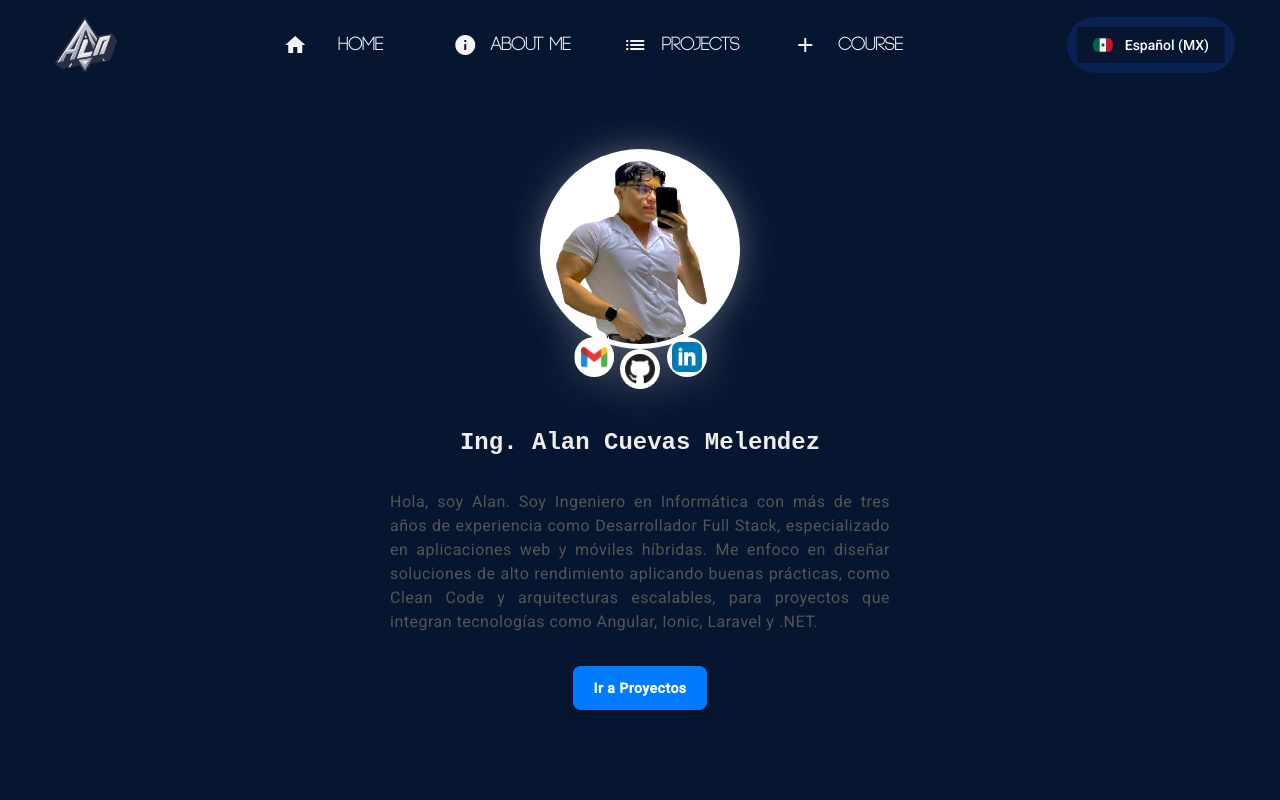
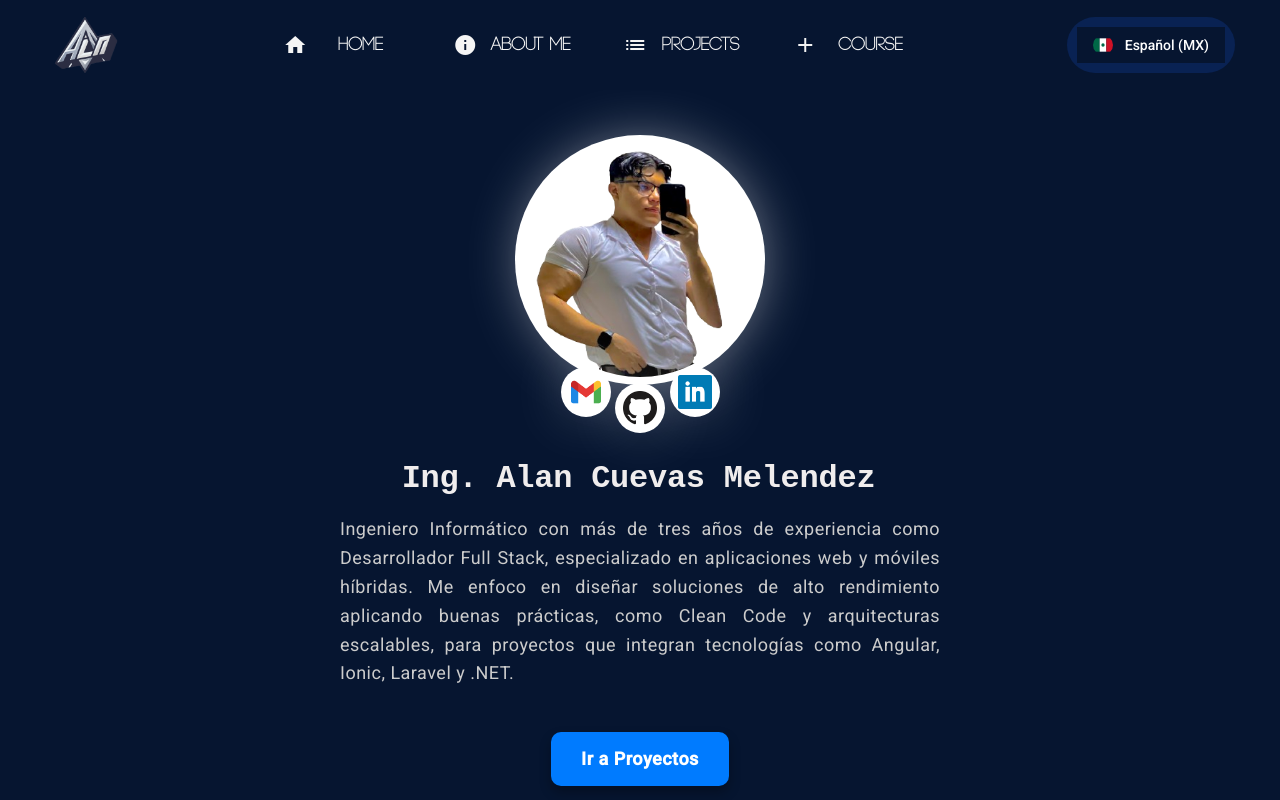
Before and after one commit to AlanMelendez/portfolio-2024, an Angular app: page /home in a window 1280 px wide. Built offline with nearby package versions, Linux system fonts and the light colour scheme.

Commit message:
title changed and add new feature

```diff
--- a/src/app/components/home/components/about-me/about-me.component.css
+++ b/src/app/components/home/components/about-me/about-me.component.css
@@ -1,10 +1,11 @@
 /* Contenedor Principal */
-.container-total{
+.container-total {
   width: 100% !important;
   height: 100vh;
   display: flex;
   justify-content: center;
 }
+
 .portfolio-container {
   width: 100%;
   height: 100%;
@@ -12,7 +13,7 @@
   flex-direction: column;
   align-items: center;
   text-align: center;
-  padding: 20px;
+  padding: 30px; /* Aumentado para mayor espacio */
   background-color: rgb(6, 21, 48);
 }
 
@@ -22,7 +23,6 @@
   flex-direction: column;
   justify-content: center;
   align-items: center;
-  /* margin-bottom: 20px; */
   height: 100%;
 }
 
@@ -31,26 +31,27 @@
   display: flex;
   justify-content: center;
   align-items: center;
-  padding: 10px;
+  padding: 15px; /* Aumentado para mayor espacio alrededor de la imagen */
 }
 
 .profile-image {
-  width: 200px;
-  height: 200px;
+  width: 250px; /* Aumentado de 200px a 250px */
+  height: 250px; /* Aumentado de 200px a 250px */
   border-radius: 50%;
   object-fit: cover;
-  margin-bottom: 20px;
+  margin-bottom: 30px; /* Mayor espacio debajo de la imagen */
   background-color: white;
-  box-shadow: 1px 0px 46px -10px rgba(255, 255, 255, 0.51);
-  padding: 5px;
+  box-shadow: 2px 0px 56px -8px rgba(255, 255, 255, 0.51); /* Sombra ajustada */
+  padding: 8px; /* Aumentado para destacar el borde blanco */
 }
 
+/* Estilos de los Iconos Sociales */
 .social-icons {
   position: absolute;
   top: 50%;
   left: 50%;
-  width: 250px;
-  height: 250px;
+  width: 300px; /* Aumentado para mantener espacio entre los íconos */
+  height: 300px; /* Aumentado para mantener espacio entre los íconos */
   transform: translate(-50%, -50%);
   display: flex;
   justify-content: space-around;
@@ -59,15 +60,11 @@
 
 .social-icons a {
   position: absolute;
-  width: 40px;
-  height: 40px;
+  width: 50px; /* Aumentado de 40px a 50px */
+  height: 50px; /* Aumentado de 40px a 50px */
   border-radius: 50%;
   overflow: hidden;
-  box-shadow: 1px 0px 46px -5px rgba(255, 255, 255, 0.51);
-  img{
-    border-radius: 30%;
-  }
-
+  box-shadow: 2px 0px 56px -8px rgba(255, 255, 255, 0.51); /* Sombra ajustada */
 }
 
 .social-icons a:nth-child(1) { /* GitHub */
@@ -80,7 +77,6 @@
   top: 89%;
   left: 19%;
   transform: translate(28%, -50%);
-
 }
 
 .social-icons a:nth-child(3) { /* LinkedIn */
@@ -89,52 +85,49 @@
   transform: translate(-20%, -50%);
 }
 
-/* Estilos de los Iconos Sociales */
 .img-social {
   width: 100%;
   height: 100%;
   background-color: white;
-  padding: 5px;
+  padding: 8px; /* Aumentado para resaltar los íconos */
 }
 
 /* Estilos para Título */
 .portfolio-title {
-  font-size: 24px;
+  font-size: 32px; /* Aumentado de 24px a 32px */
   font-weight: bold;
-  margin-top: 15px;
-  margin-bottom: 5px;
+  margin-top: 30px; /* Aumentado para mayor separación arriba */
+  margin-bottom: 10px; /* Ajustado */
   font-family: 'Courier New', Courier, monospace;
   color: #f0eded;
-  word-spacing: normal;
-  letter-spacing: normal;
-  line-height: normal;
-  margin-top: 50px;
+  line-height: 1.2; /* Ajuste de line-height para mayor legibilidad */
 }
 
 /* Contenedor Derecho */
 .right-container {
-  max-width: 500px;
+  max-width: 600px; /* Aumentado para mayor espacio de texto */
   height: 100%;
 }
 
 .portfolio-description {
-  font-size: 16px;
-  color: #555;
+  font-size: 18px; /* Aumentado de 16px a 18px */
+  color: #ccc; /* Color ajustado para mejor contraste */
   text-align: justify;
+  line-height: 1.6; /* Mayor espaciado entre líneas */
 }
 
 .portfolio-button {
-  padding: 10px 20px;
-  font-size: 14px;
+  padding: 15px 30px; /* Aumentado para un botón más grande */
+  font-size: 18px; /* Aumentado de 14px a 18px */
   font-weight: bold;
   color: #fff;
   background-color: #007bff;
   border: none;
-  border-radius: 8px;
+  border-radius: 10px; /* Borde redondeado más pronunciado */
   cursor: pointer;
   transition: background-color 0.3s, transform 0.3s;
-  box-shadow: 0 4px 8px rgba(0, 0, 0, 0.2);
-  margin-top: 20px;
+  box-shadow: 0 6px 12px rgba(0, 0, 0, 0.3); /* Sombra ajustada */
+  margin-top: 30px; /* Mayor separación arriba */
 }
 
 .portfolio-button:hover {
@@ -146,3 +139,63 @@
   background-color: #004080;
   transform: translateY(1px);
 }
+
+  /* Tamaño del título */
+  .portfolio-title {
+    /* width: 100%; */
+    /* font-size: 24px; */
+    font-weight: bold;
+    /* color: #333; */
+    display: inline-block;
+    border-right: 3px solid #333;
+    white-space: nowrap;
+    overflow: hidden;
+    animation: blink 0.7s step-end infinite alternate;
+  }
+  @keyframes blink {
+    from, to {
+      border-color: transparent;
+    }
+    50% {
+      border-color: #333;
+    }
+  }
+
+
+@media (max-width: 768px) {
+  /* Redimensionar imagen de perfil */
+  .profile-image {
+    width: 200px;
+    height: 200px;
+  }
+
+  /* Redimensionar contenedor de íconos sociales */
+  .social-icons {
+    width: 250px;
+    height: 250px;
+  }
+
+  /* Redimensionar íconos sociales individuales */
+  .social-icons a {
+    width: 40px;
+    height: 40px;
+  }
+
+  .portfolio-title {
+    /* width: 100%; */
+    /* font-size: 24px; */
+    font-size: 21px;
+  }
+
+  /* Tamaño de la descripción */
+  .portfolio-description {
+    font-size: 16px;
+    line-height: normal;
+  }
+
+  /* Tamaño del botón */
+  .portfolio-button {
+    padding: 10px 20px;
+    font-size: 14px;
+  }
+}
--- a/src/app/components/home/components/about-me/about-me.component.ts
+++ b/src/app/components/home/components/about-me/about-me.component.ts
@@ -35,14 +35,14 @@ import { ChangeDetectionStrategy, Component, ViewEncapsulation } from '@angular/
             </div>
           </div>
           <div class="container-name">
-            <h1 class="portfolio-title">Ing. Alan Cuevas Melendez</h1>
-          </div>
+          <h1 class="portfolio-title">{{ displayedText }}</h1>
+        </div>
         </div>
 
         <!-- Contenedor Derecho -->
         <div class="right-container">
           <p class="portfolio-description">
-            Hola, soy Alan. Soy Ingeniero en Informática con más de tres años de experiencia como Desarrollador Full Stack, especializado en aplicaciones web y móviles híbridas. Me enfoco en diseñar soluciones de alto rendimiento aplicando buenas prácticas, como Clean Code y arquitecturas escalables, para proyectos que integran tecnologías como Angular, Ionic, Laravel y .NET.
+             Ingeniero Informático con más de tres años de experiencia como Desarrollador Full Stack, especializado en aplicaciones web y móviles híbridas. Me enfoco en diseñar soluciones de alto rendimiento aplicando buenas prácticas, como Clean Code y arquitecturas escalables, para proyectos que integran tecnologías como Angular, Ionic, Laravel y .NET.
           </p>
           <button class="portfolio-button">Ir a Proyectos</button>
         </div>
@@ -55,6 +55,23 @@ import { ChangeDetectionStrategy, Component, ViewEncapsulation } from '@angular/
 
   `,
   styleUrl: './about-me.component.css',
-  changeDetection: ChangeDetectionStrategy.OnPush,
+  changeDetection: ChangeDetectionStrategy.Default,
 })
-export class AboutMeComponent { }
+export class AboutMeComponent {
+  titleText: string = 'Ing. Alan Cuevas Melendez';
+  displayedText: string = ''; // Texto que se irá mostrando progresivamente
+  index: number = 0;
+  typingSpeed: number = 150; // Velocidad de tipeo en milisegundos
+
+  ngOnInit(): void {
+    this.startTypingEffect();
+  }
+
+  startTypingEffect(): void {
+    if (this.index < this.titleText.length) {
+      this.displayedText += this.titleText.charAt(this.index);
+      this.index++;
+      setTimeout(() => this.startTypingEffect(), this.typingSpeed);
+    }
+  }
+ }
--- a/src/app/components/home/components/current-projects/current-projects.component.css
+++ b/src/app/components/home/components/current-projects/current-projects.component.css
@@ -9,13 +9,18 @@
   background: rgb(110, 110, 110); /* Color de la barra */
   border-radius: 10px;
 }
+
 .main-container{
-  background-color: rgb(6, 21, 48);
+  background-color: rgba(6, 21, 48, 0.952);
   width: 100%;
-  height: 100%;
-  padding-left: 20px;
-  padding-right: 20px;
+  height: 100vh;
 
+  display: flex;
+  justify-content: center;
+  align-items: center;
+  flex-direction: column;
+   padding-left: 30px;
+  padding-right: 30px;
   /* height: 100vh; */
 
   /* display: flex;
@@ -23,11 +28,42 @@
   align-items: center;
   background-color: rgb(6, 21, 48); */
 }
+
+
+
+.container-title{
+  display: flex;
+  justify-content: center;
+  align-items: center;
+  flex-direction: column;
+  margin-bottom: 50px;
+  width: 100%;
+  /* height: 50%; */
+}
+
+.project-title {
+  font-size: 44px;
+  font-weight: bold;
+  margin-top: 15px;
+  margin-bottom: 5px;
+  font-family: 'Courier New', Courier, monospace;
+  color: #f0eded;
+  word-spacing: normal;
+  letter-spacing: normal;
+  line-height: normal;
+  /* box-shadow: 1px 0px 46px -5px rgba(255, 255, 255, 0.51); */
+  text-shadow: 2px 2px 4px rgba(224, 221, 221, 0.5); /* sombra negra con un poco de transparencia */
+
+  /* margin-top: 50px; */
+}
 .container-projects{
   background-color: white;
   width: 100%;
-  height: 100%;
+  /* height: 80%; */
   border-radius: 30px;
+  /* padding-left: 20px;
+  padding-right: 20px; */
+  border: 1px solid rgba(0, 0, 0, 0.2);
 }
 .img-icon-project{
   width: 30px;
@@ -251,3 +287,17 @@
   font-size: 18px;
   vertical-align: middle;
 }
+
+
+
+
+@media screen and (max-width: 568px) {
+  .main-container {
+    padding-left: 15px;
+    padding-right: 15px;
+  }
+  .project-title {
+    font-size: 28px;
+  }
+
+}
--- a/src/app/components/home/components/current-projects/current-projects.component.html
+++ b/src/app/components/home/components/current-projects/current-projects.component.html
@@ -1,5 +1,10 @@
 <div class="main-container">
+      <div class="container-title">
+        <h1 class="project-title">Proyectos Actuales</h1>
+    </div>
     <div class="container-projects">
+
+
         <mat-tab-group>
             @for (item of elements; track $index) {
                 <mat-tab >
@@ -8,7 +13,7 @@
                         <img src="{{item.iconsrc}}" alt="{{item.title}}" class="img-icon-project" />
                         {{item.title}}
                     </ng-template>
-                    <ng-template matTabContent  #itemTabContent>
+                    <ng-template matTabContent  #itemTabContent style="height: 100%; display: flex; justify-content: center; align-items: center;">
 
                         <div class="container-item">
                             <div class="container-scroll left-scroll">
```
